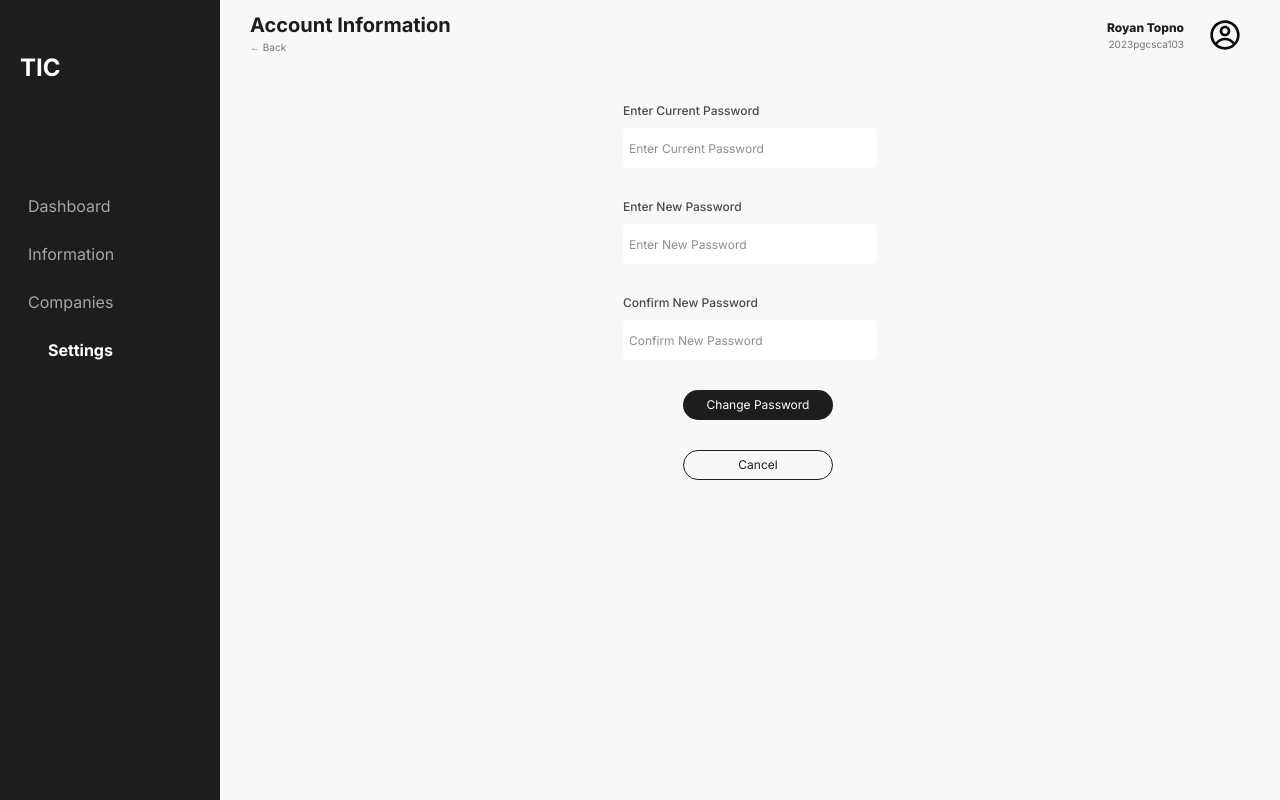
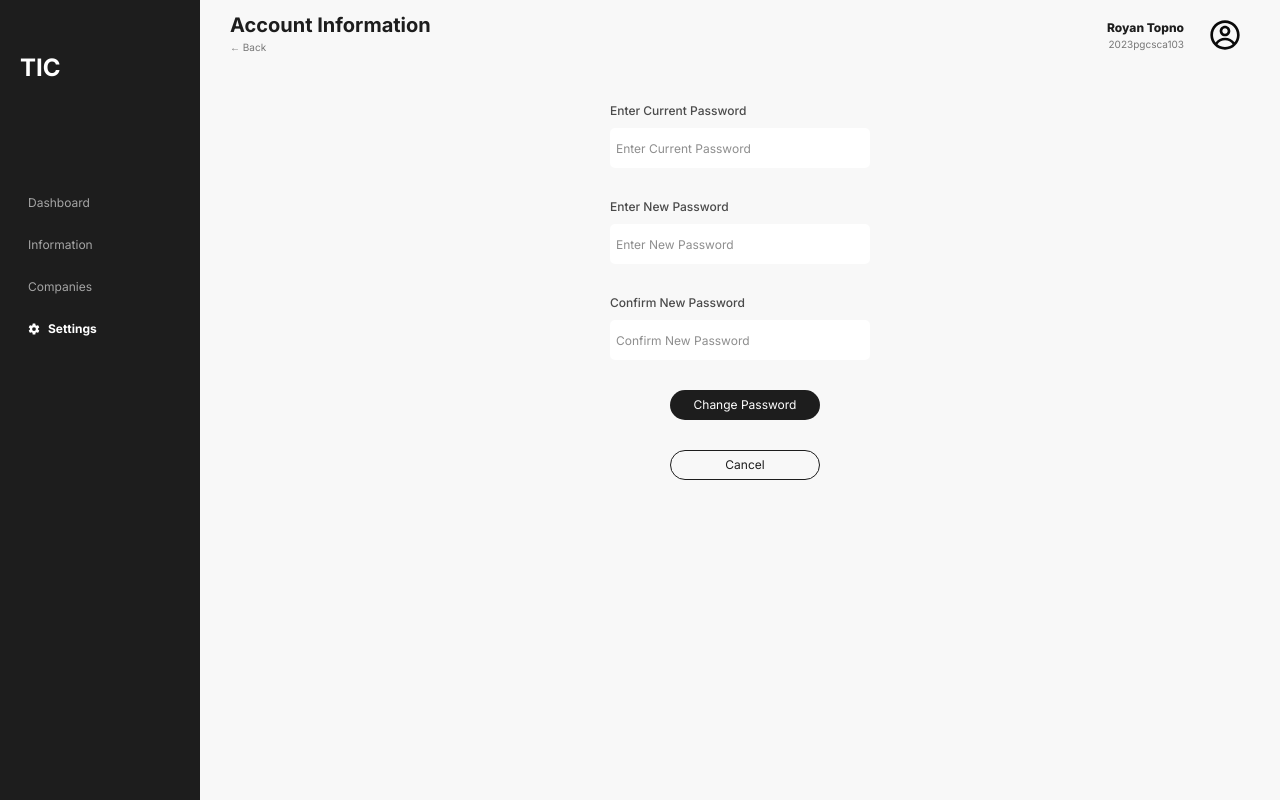
Before and after one commit to Arif20484423/Tic-Web-App, a Next.js app: page /change-password in a window 1280 px wide. Built offline with nearby package versions, Linux system fonts and the light colour scheme; no server answers.

Commit message:
icons added to side navbar options

```diff
--- a/src/app/(secure)/layout.jsx
+++ b/src/app/(secure)/layout.jsx
@@ -19,7 +19,7 @@ const layout = ({ children }) => {
         onClick={showHideNavbar}>
           <GiHamburgerMenu onClick={showHideNavbar}/>
         </div>
-        <div className="h-screen hidden sm:flex flex-col w-[220px] bg-[var(--primaryColor-500)] px-[20px] py-[50px]  gap-y-[100px] ">
+        <div className="h-screen hidden sm:flex flex-col w-[200px] bg-[var(--primaryColor-500)] px-[20px] py-[50px]  gap-y-[100px] ">
           <SideNavbar></SideNavbar>
         </div>
       </div>
--- a/src/components/Navbar/OptionButton.jsx
+++ b/src/components/Navbar/OptionButton.jsx
@@ -4,14 +4,14 @@ import React from "react";
 const OptionButton = ({ isActive, onClick, children,icon }) => {
   return (
     <div
-      className={`w-[180px] flex items-center gap-x-5 p-2 cursor-pointer rounded-md transition-all duration-300 ${
+      className={`w-[180px] text-[12px] flex items-center gap-x-2 p-2 cursor-pointer rounded-md transition-all duration-300 ${
         isActive
           ? "text-[var(--textColor-white)] font-bold"
           : "text-[var(--textColor-disables)]"
-      } hover:text-[var(--textColor-white)] hover:font-bold `}
+      } hover:text-[var(--textColor-white)] hover:font-medium `}
       onClick={onClick}
     >
-      {isActive && <span className="transition-transform duration-300 ease-out">{icon}</span>}
+      {isActive && <span className="transition-transform duration-500 ease-in-out">{icon}</span>}
       {children}
 
     </div>
--- a/src/components/Navbar/SideNavbar.jsx
+++ b/src/components/Navbar/SideNavbar.jsx
@@ -1,14 +1,24 @@
 "use client";
 import React, { useState } from "react";
+import { MdDashboard } from "react-icons/md";
+import { IoInformationCircle } from "react-icons/io5";
+import { RiBuilding2Fill } from "react-icons/ri";
+import { IoSettingsSharp } from "react-icons/io5";
 import OptionButton from "./OptionButton";
 const SideNavbar = () => {
   const [activeOption, setActiveOption] = useState(4);
   const options = [
-    { id: 1, label: "Dashboard", icon: "" },
-    { id: 2, label: "Information", icon: "" },
-    { id: 3, label: "Companies", icon: "" },
-    { id: 4, label: "Settings", icon: "" },
+    { id: 1, label: "Dashboard", icon: <MdDashboard className="text-white"/> },
+    { id: 2, label: "Information", icon: <IoInformationCircle className="text-white"/> },
+    { id: 3, label: "Companies", icon: <RiBuilding2Fill className="text-white"/> },
+    { id: 4, label: "Settings", icon: <IoSettingsSharp className="text-white"/> },
   ];
+  // const options = [
+  //   { id: 1, label: "Dashboard", icon: "" },
+  //   { id: 2, label: "Information", icon: "" },
+  //   { id: 3, label: "Companies", icon: "" },
+  //   { id: 4, label: "Settings", icon: "" },
+  // ];
   return (
     <>
 
@@ -19,6 +29,7 @@ const SideNavbar = () => {
           {options.map((option) => (
             <OptionButton
               key={option.id}
+              icon={option.icon}
               isActive={activeOption === option.id}
               onClick={() => setActiveOption(option.id)}
             >
```
